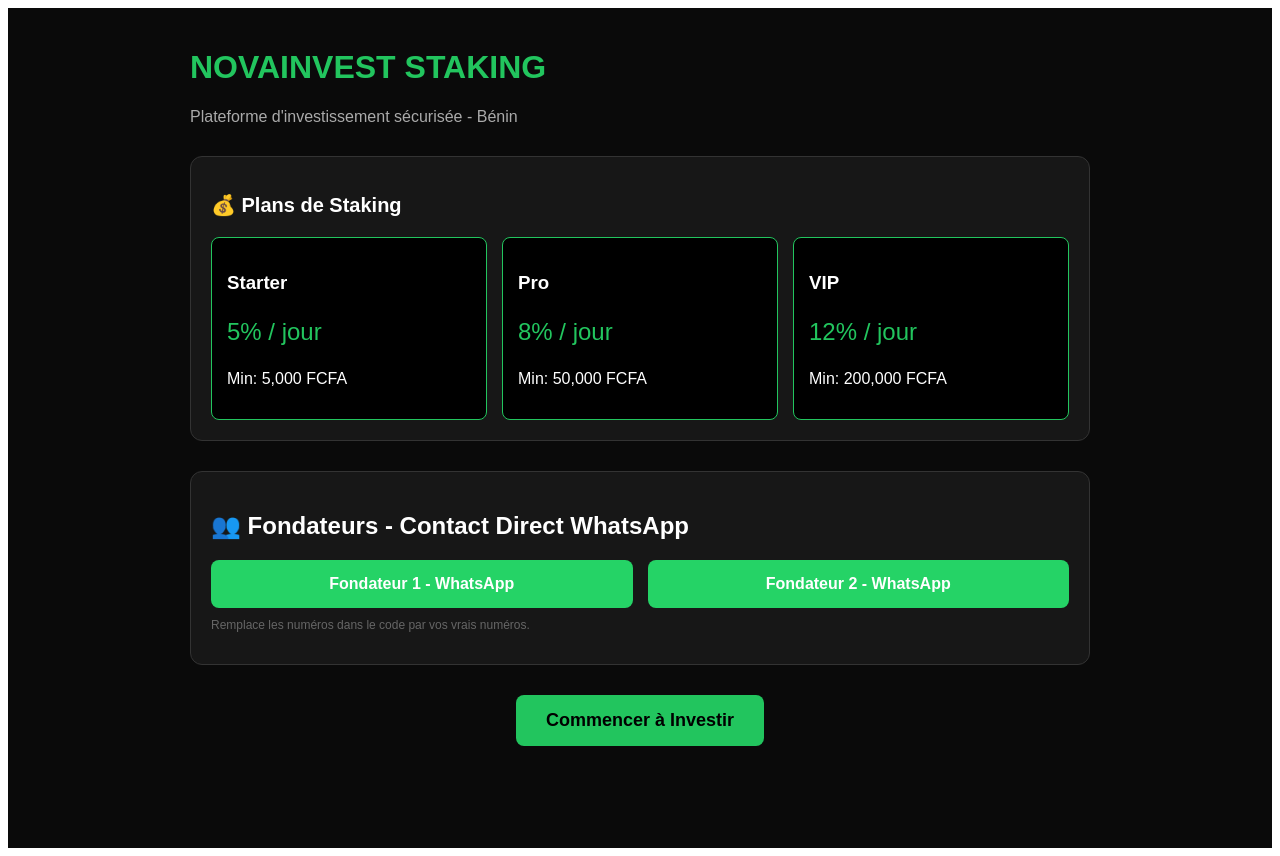
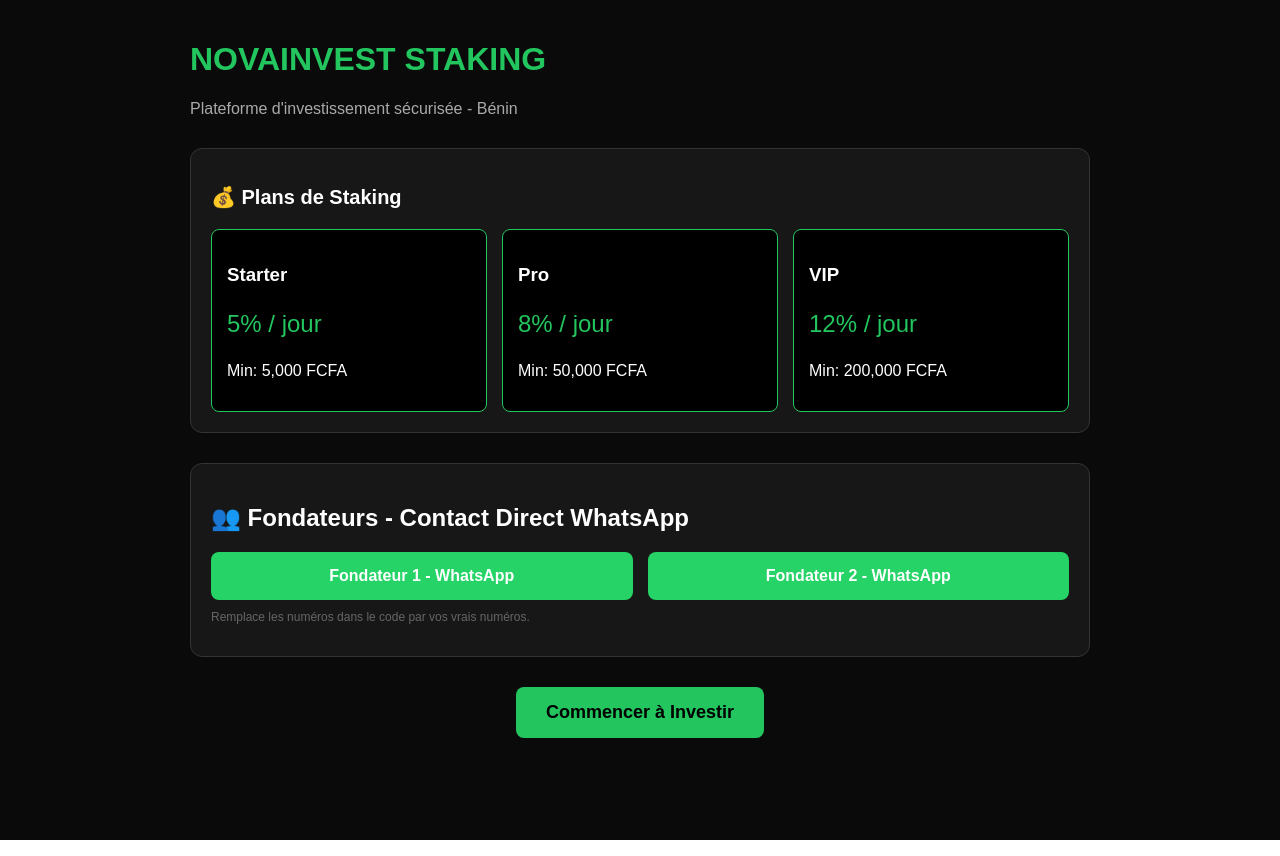
Before and after one commit to novainvestment0-dotcom/novainvest-staking, a Next.js app: page / in a window 1280 px wide. Built offline with nearby package versions, Linux system fonts and the light colour scheme.

Commit message:
Create layout.tsx

```diff
--- /dev/null
+++ b/app/layout.tsx
@@ -0,0 +1,11 @@
+export const metadata = {
+  title: 'NOVAINVEST STAKING',
+  description: 'Plateforme staking Bénin',
+}
+export default function RootLayout({ children }: { children: React.ReactNode }) {
+  return (
+    <html lang="fr">
+      <body style={{margin:0}}>{children}</body>
+    </html>
+  )
+}
```
